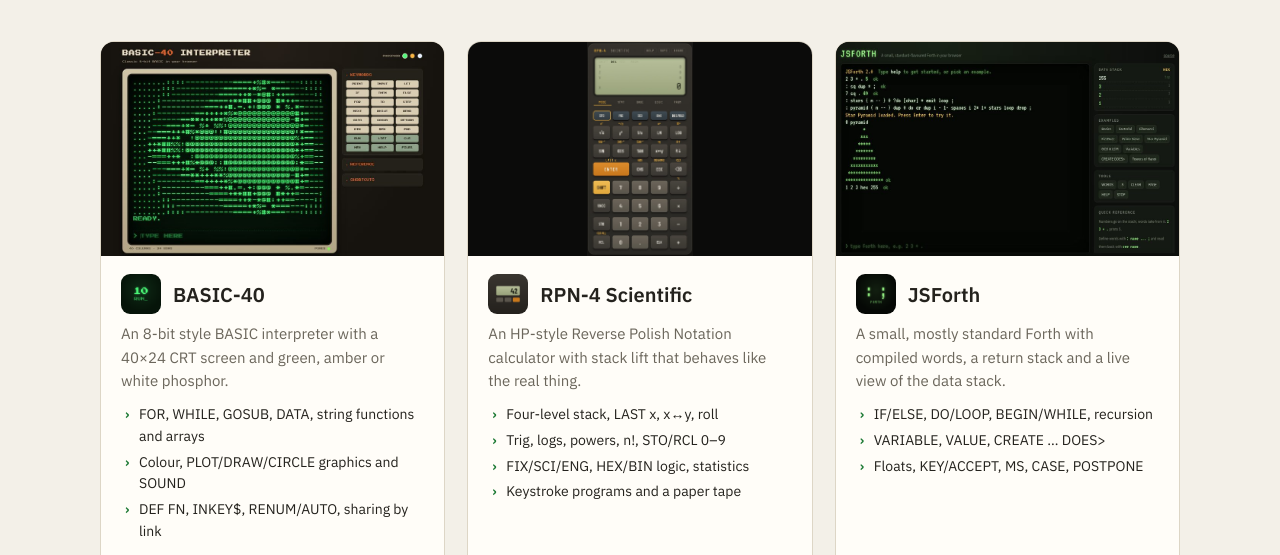
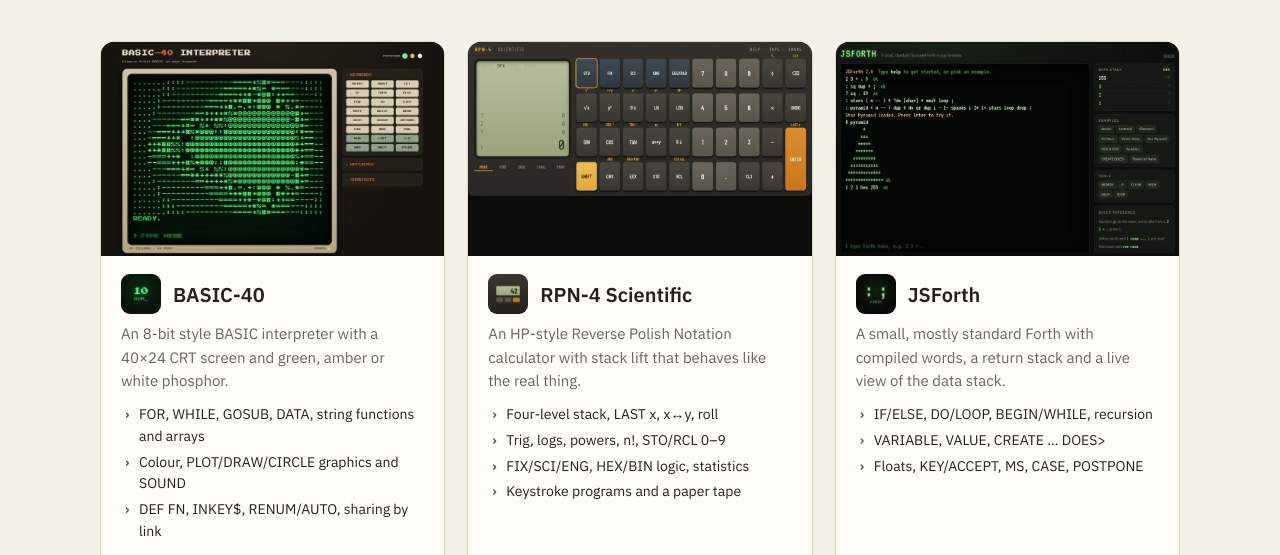
Before and after one commit to cstroie/cstroie.github.io, a plain HTML site: page index.html in a window 1280 px wide. Shown: the part 245-800 px from the top of the page. Drawn offline with Linux system fonts and the light colour scheme.

Commit message:
Use RPN-4 landscape screenshot on the landing card
Co-Authored-By: Claude Opus 5.5 <noreply@anthropic.com>

```diff
--- a/index.html
+++ b/index.html
@@ -180,7 +180,7 @@
             </article>
 
             <article class="card">
-                <a class="shot tall" href="RPN-4/" aria-label="Open RPN-4"><img src="img/rpn-4.jpg" alt="The RPN-4 calculator with an LCD showing the four-level stack" loading="lazy"></a>
+                <a class="shot tall" href="RPN-4/" aria-label="Open RPN-4"><img src="img/rpn-4-landscape.jpg" alt="The RPN-4 calculator in landscape, HP-12C style" loading="lazy"></a>
                 <div class="body">
                     <div class="title"><img src="img/rpn-icon.png" alt=""><h2>RPN-4 Scientific</h2></div>
                     <p>An HP-style Reverse Polish Notation calculator with stack lift that behaves like the real thing.</p>
```
Also changed, not shown: img/rpn-4-landscape.jpg (added), img/rpn-4.jpg (deleted).
